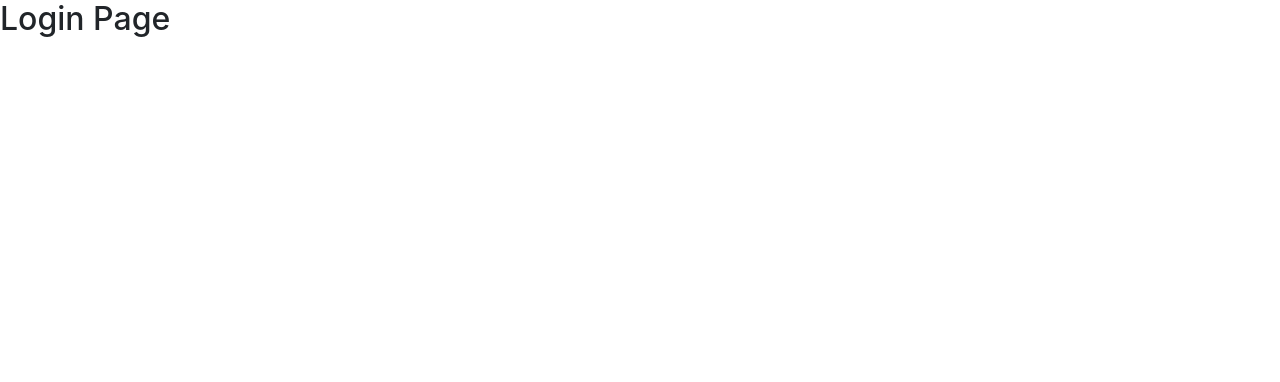
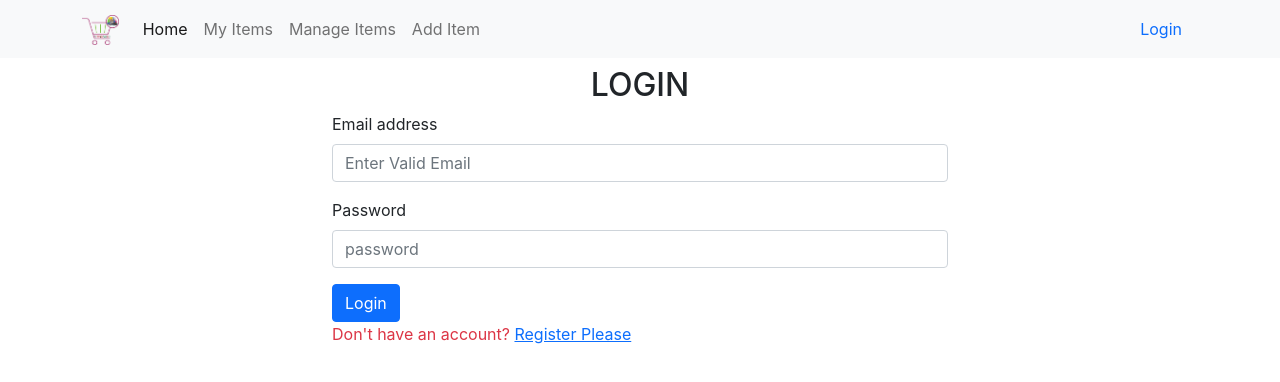
Before and after one commit to mislamsohag/st-wholesale-bd, a React (Create React App) app: page /login in a window 1280 px wide. Shown: the top 382 px of the page. Built offline with nearby package versions, Linux system fonts and the light colour scheme.

Commit message:
login page design done

```diff
--- a/src/App.js
+++ b/src/App.js
@@ -9,6 +9,7 @@ import Login from './Componants/Login/Login';
 import ManageItems from './Componants/ManageItems/ManageItems';
 import MyItems from './Componants/MyItems/MyItems';
 import Notfound from './Componants/Notfound/Notfound';
+import Register from './Componants/Register/Register';
 
 
 
@@ -23,6 +24,7 @@ function App() {
         <Route path="/addItem" element={<AddItem></AddItem>} />
         <Route path="/about" element={<About></About>} />
         <Route path="/login" element={<Login></Login>} />
+        <Route path="/register" element={<Register></Register>} />
         <Route path="/*" element={<Notfound></Notfound>} />
 
       </Routes>
--- a/src/Componants/Login/Login.js
+++ b/src/Componants/Login/Login.js
@@ -1,9 +1,41 @@
 import React from 'react';
+import { ToastContainer } from 'react-toastify';
+import { Link } from 'react-router-dom';
+import Navber from '../../Shared/Header/Navber/Navber';
 
 const Login = () => {
     return (
         <div>
-            <h2>Login Page</h2>
+            <Navber></Navber>
+            <div className="container w-50 mx-auto">
+                <h2 className='text-3xl text-center my-2'>LOGIN</h2>
+                <form>
+
+                    <div className="mb-3">
+                        <label htmlFor="exampleInputEmail1" className="form-label">Email address</label>
+
+                        <input type="text" placeholder="Enter Valid Email" className="form-control" id="exampleInputEmail1" aria-describedby="emailHelp" />
+                    </div>
+
+                    {/* {errors?.email && <p className="text-danger">{errors.email}</p>} */}
+
+                    <div className="mb-3">
+                        <label htmlFor="exampleInputPassword1" className="form-label">Password</label>
+
+                        <input type="password" placeholder="password" className="form-control" id="exampleInputPassword1" />
+                    </div>
+
+                    {/* {errors?.password && <p className="text-danger">{errors.password}</p>} */}
+
+                    <button className="btn btn-primary">Login</button>
+                    <ToastContainer />
+
+                    <p className="text-danger">Don't have an account? <Link to="/register"><span className="text-primary">Register Please</span></Link> </p>
+                </form>
+            </div>
+
+
+
         </div>
     );
 };
--- /dev/null
+++ b/src/Componants/Register/Register.js
@@ -0,0 +1,13 @@
+import React from 'react';
+import Navber from '../../Shared/Header/Navber/Navber';
+
+const Register = () => {
+    return (
+        <div>
+            <Navber></Navber>
+            <h2>Register Page</h2>
+        </div>
+    );
+};
+
+export default Register;
```
